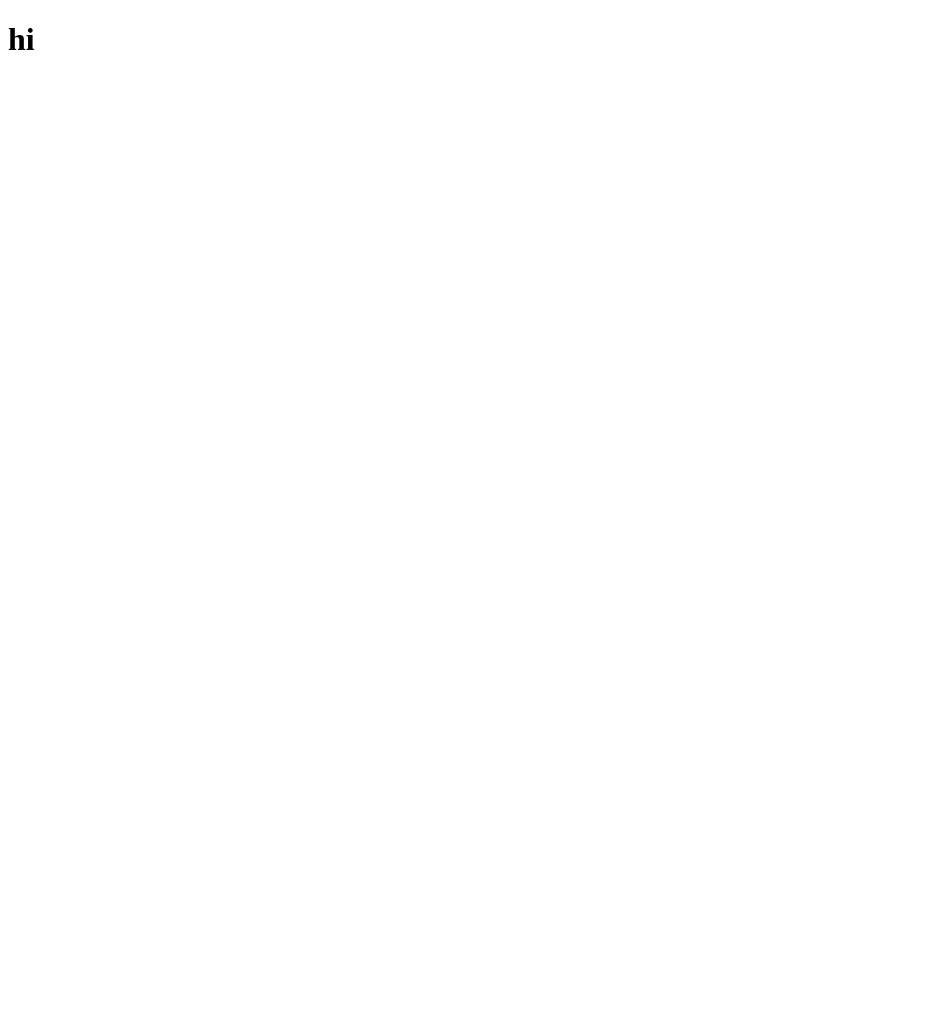
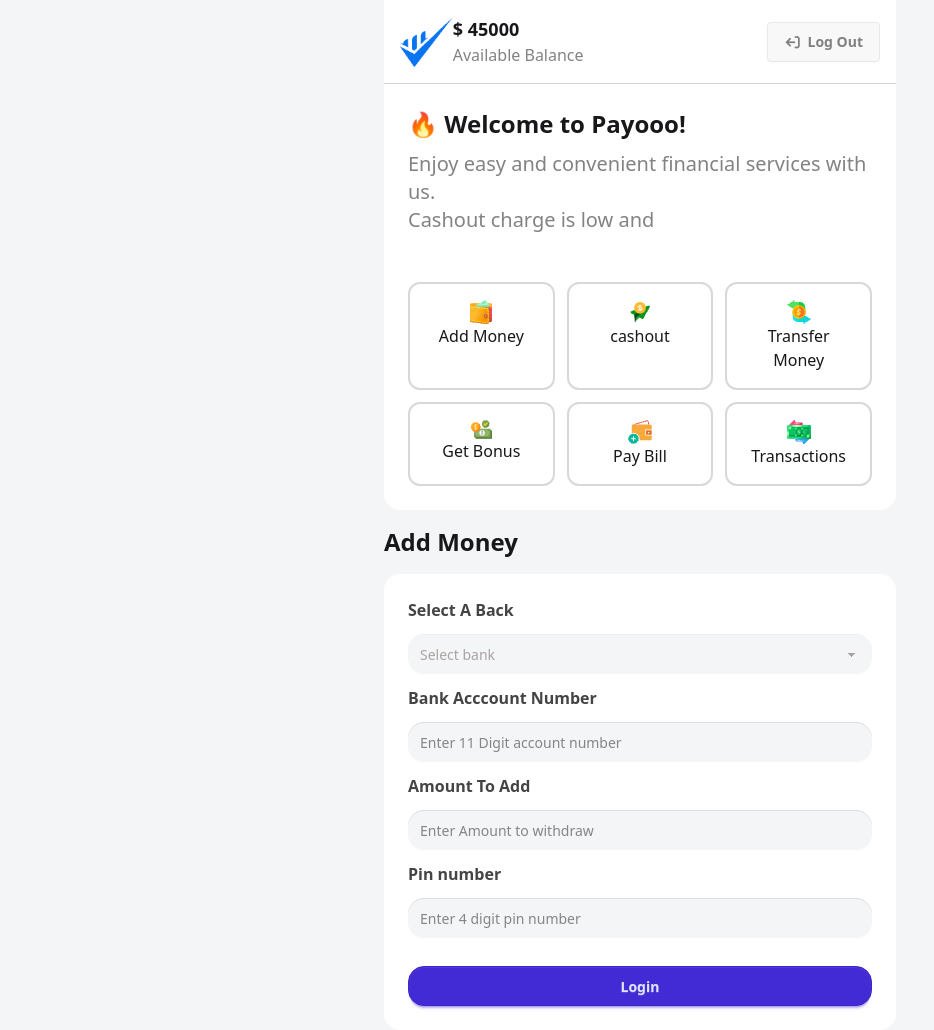
Before and after one commit to bonoshree009/payoo, a plain HTML site: page home.html in a window 1280 px wide. Shown: the whole page, without its empty margins (0-934 px from the left). Before the commit the page ends 800 px from the top, so only its background shows below. Drawn offline with nearby package versions, Linux system fonts and the light colour scheme.

Commit message:
home page

```diff
--- a/home.html
+++ b/home.html
@@ -4,8 +4,75 @@
     <meta charset="UTF-8">
     <meta name="viewport" content="width=device-width, initial-scale=1.0">
     <title>Document</title>
+     <link href="https://cdn.jsdelivr.net/npm/daisyui@5" rel="stylesheet" type="text/css" />
+        <script src="https://cdn.jsdelivr.net/npm/@tailwindcss/browser@4"></script>
+        <link rel="stylesheet" href="https://cdnjs.cloudflare.com/ajax/libs/font-awesome/7.0.0/css/all.min.css" integrity="sha512-DxV+EoADOkOygM4IR9yXP8Sb2qwgidEmeqAEmDKIOfPRQZOWbXCzLC6vjbZyy0vPisbH2SyW27+ddLVCN+OMzQ==" crossorigin="anonymous" referrerpolicy="no-referrer" />
 </head>
-<body>
-    <h1>hi</h1>
-</body>
+<body class="bg-[#f4f5f7]">
+   <div class="w-lg mx-auto bg-white">
+    <nav class="flex justify-between items-center p-4  border-b-1 border-[#ada8a880]">
+        <div class="flex justify-center items-center">
+            <img src="assets/Group.png" alt=""class="h-[50px]" >
+            <div><h1 class="font-bold text-[18px]">$ <span id="pre-amount">45000</span></h1>
+            <p class="text-[#08080880]">Available Balance</p>
+        </div>
+        </div>
+        <div class="">
+            <button class="btn text-[#08080880]"><i class="fa-solid fa-arrow-right-from-bracket rotate-180"></i> Log Out</button>
+        </div>
+    </nav>
+   </div>
+   <div class=" w-lg mx-auto  p-6  bg-white">
+      <h1 class="font-bold text-2xl">🔥 Welcome to Payooo!</h1>
+      <p class="text-[#08080880] mt-2.5 text-xl">Enjoy easy and convenient financial services with us. <br> Cashout charge is low and </p>
+      </div>
+
+      <div class="w-lg mx-auto  p-6 grid grid-cols-3 gap-3 bg-white rounded-b-2xl">
+        <div class="border-2 text-center border-[#b4b1b180] rounded-xl p-4">
+            <img src="assets/purse1.png" alt="" class="mx-auto">
+            <p>Add Money</p>
+        </div>
+        <div class="border-2 text-center border-[#b4b1b180] rounded-xl p-4">
+            <img src="assets/send1.png" alt="" class="mx-auto">
+            <p>cashout</p>
+        </div>
+        <div class="border-2 text-center border-[#b4b1b180] rounded-xl p-4">
+            <img src="assets/money1.png" alt="" class="mx-auto">
+            <p>Transfer Money</p>
+        </div>
+        <div class="border-2 text-center border-[#b4b1b180] rounded-xl p-4">
+            <img src="assets/bonus1.png" alt="" class="mx-auto">
+            <p>Get Bonus</p>
+        </div>
+        <div class="border-2 text-center border-[#b4b1b180] rounded-xl p-4 ">
+            <img src="assets/wallet1.png" alt="" class="mx-auto">
+            <p>Pay Bill</p>
+        </div>
+        <div class="border-2 text-center border-[#b4b1b180] rounded-xl p-4 ">
+            <img src="assets/transaction1.png" alt="" class="mx-auto">
+            <p>Transactions</p>
+        </div>
+      </div>
+
+      <h1 class="w-lg mx-auto font-bold text-2xl my-4 ">Add Money</h1>
+
+      <div class="w-lg mx-auto bg-white p-6 rounded-2xl">
+        <label for="" class="text-[#080808c1] font-bold">Select A Back</label> <br>
+        <select class="select bg-[#f4f5f7] rounded-2xl border-0 my-3 w-full  text-[#6f61618e] ">
+          <option>Select bank</option>
+          <option>Rupali</option>
+          <option>Sonali</option>
+          <option>Dutch Bagla Bank</option>
+        </select> <br>
+        <label for=""class="font-bold text-[#080808c1]">Bank Acccount Number</label> <br>
+      <input type="number"  id="actnum" placeholder="Enter 11 Digit account number" class="input input-neutral bg-[#f4f5f7] rounded-2xl border-0 my-3 w-full " /> <br>
+      <label for=""class="font-bold text-[#080808c1]">Amount To Add</label> <br>
+      <input type="number" id="input-addamount" placeholder="Enter Amount to withdraw" class="input input-neutral bg-[#f4f5f7] rounded-2xl border-0 my-3 w-full  " /> <br>
+    <label for=""class="font-bold text-[#080808c1]">Pin number</label> <br>
+      <input type="number" id="bank-pin" placeholder="Enter 4 digit pin number" class="input input-neutral bg-[#f4f5f7] rounded-2xl border-0 my-3  w-full" /> <br>
+      <button type="button" id="add-money-btn" class="btn btn-primary mt-4 w-full rounded-2xl">Login</button>
+
+      </div>
+      <script src="home.js"></script>
+    </body>
 </html>
```
Also changed, not shown: home.js (added).
